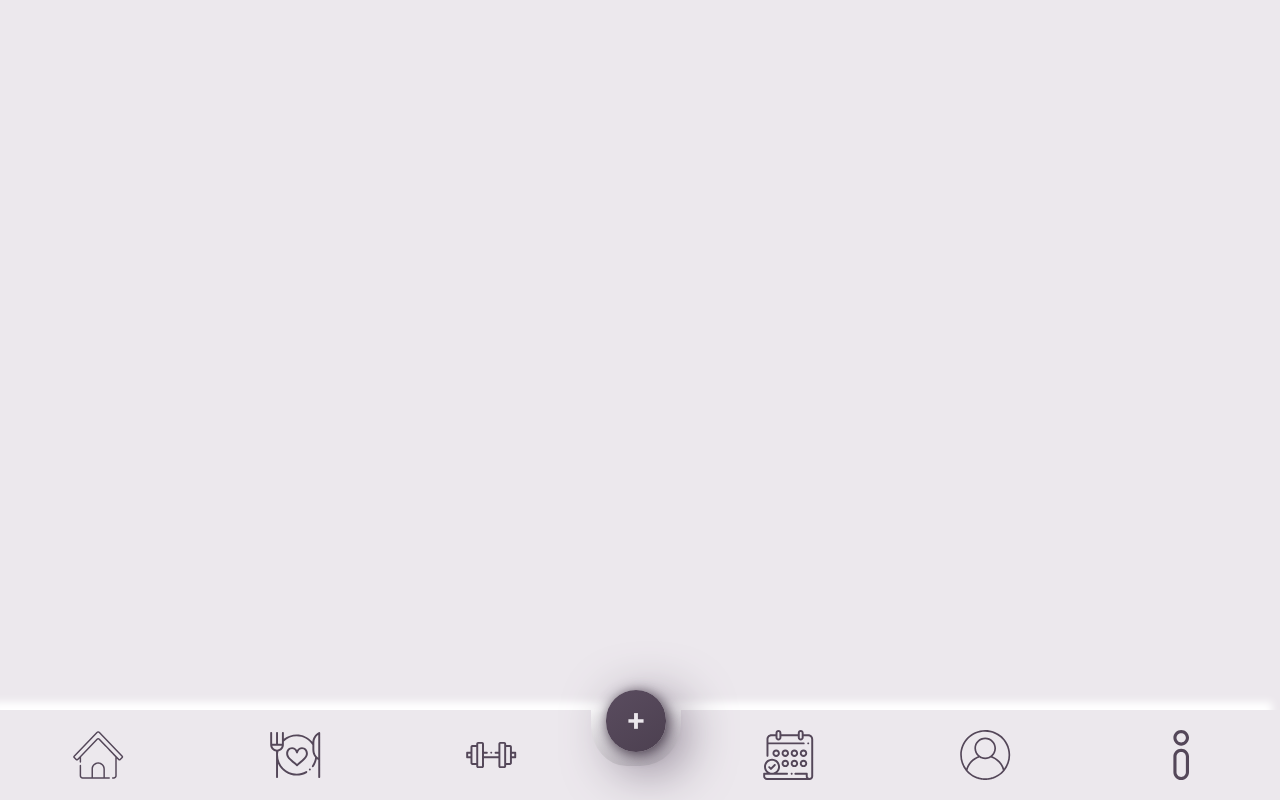
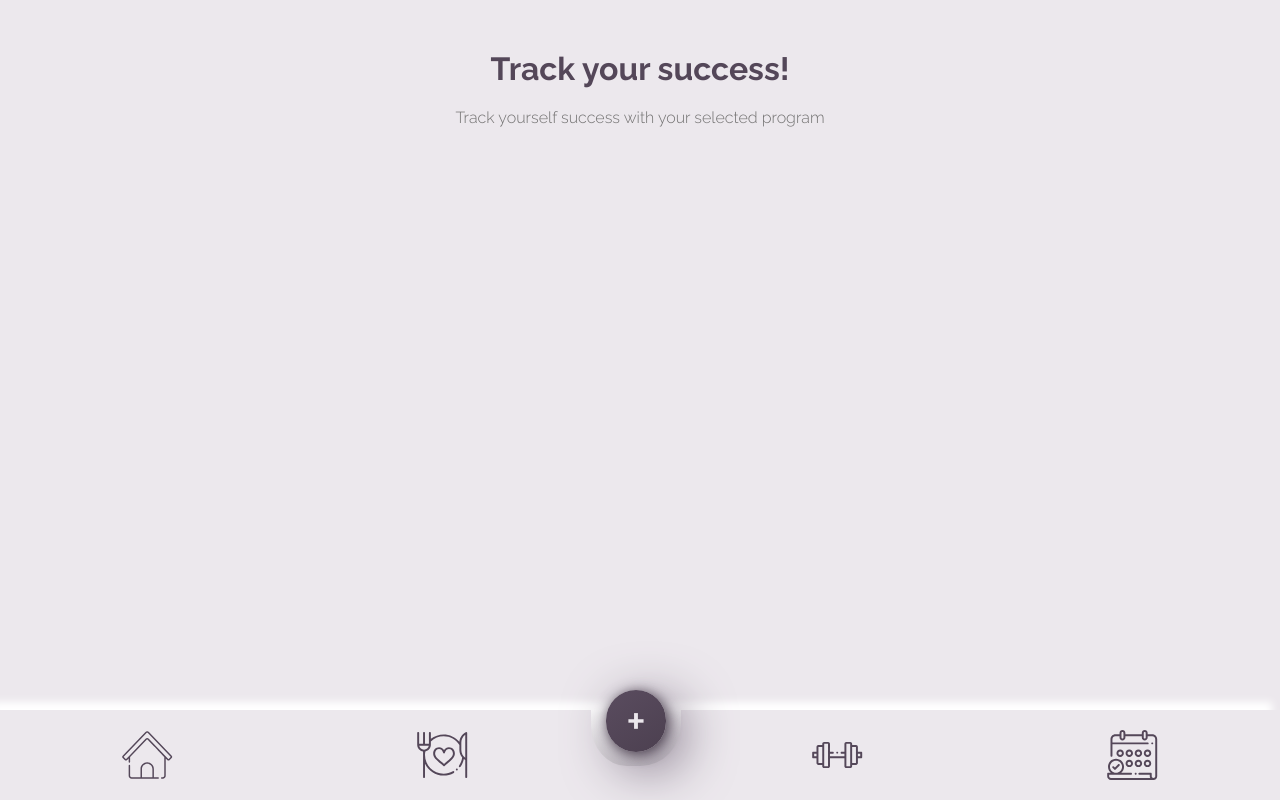
Before and after one commit to Moonlarya/body-fit, a React (Create React App) app: page /tracker in a window 1280 px wide. Built offline with nearby package versions, Linux system fonts and the light colour scheme.

Commit message:
[add]add pages

```diff
--- a/src/bootstrap/index.tsx
+++ b/src/bootstrap/index.tsx
@@ -2,7 +2,13 @@ import Footer from "components/Footer";
 import React, { FC } from "react";
 import { BrowserRouter as Router, Switch, Route } from "react-router-dom";
 
-import { AddPlaylist, CreatePlayList } from "../pages";
+import {
+  AddPlaylist,
+  CreatePlayList,
+  Meals,
+  Tracking,
+  MyWorkouts,
+} from "../pages";
 
 import "./styles.scss";
 
@@ -13,11 +19,11 @@ const App: FC<{}> = () => {
         <Switch>
           <Route exact path="/" component={AddPlaylist} />
           <Route path="/new-playlist" component={CreatePlayList} />
-          <Route path="/my-workouts" />
+          <Route path="/my-workouts" component={MyWorkouts} />
           <Route path="/profile" />
           <Route path="/info" />
-          <Route path="/meals" />
-          <Route path="/tracker" />
+          <Route path="/meals" component={Meals} />
+          <Route path="/tracker" component={Tracking} />
         </Switch>
         <Footer />
       </Router>
--- a/src/bootstrap/styles.scss
+++ b/src/bootstrap/styles.scss
@@ -34,12 +34,6 @@ body {
         align-content: center;
         width: max-content;
         margin: 0 auto 30px;
-
-        .subtitle {
-          color: #727171;
-          font-size: $small;
-          font-weight: $light;
-        }
       }
 
       .workout-block {
@@ -100,3 +94,26 @@ height: 56vw;*/
   background: linear-gradient(145deg, #fdf8fe, #d4d1d5);
   box-shadow: 6px 6px 15px #cdcace, -15px -15px 15px #ffffff;
 }
+
+.fixed-center-down {
+  position: fixed;
+  font-size: $medium;
+  font-weight: $bold;
+  text-transform: uppercase;
+  z-index: 3;
+  width: max-content;
+  bottom: 130px;
+  right: 0;
+  left: -10px;
+  margin: auto;
+}
+
+.subtitle {
+  color: #727171;
+  font-size: $small;
+  font-weight: $light;
+}
+
+.text-center {
+  text-align: center;
+}
--- a/src/components/Footer/Footer.tsx
+++ b/src/components/Footer/Footer.tsx
@@ -5,8 +5,8 @@ import { ReactComponent as Food } from "../../assets/images/food.svg";
 import { ReactComponent as Workout } from "../../assets/images/workout.svg";
 import { ReactComponent as Home } from "../../assets/images/home.svg";
 import { ReactComponent as Tracker } from "../../assets/images/tracker.svg";
-import { ReactComponent as Profile } from "../../assets/images/user.svg";
-import { ReactComponent as Info } from "../../assets/images/info.svg";
+// import { ReactComponent as Profile } from "../../assets/images/user.svg";
+// import { ReactComponent as Info } from "../../assets/images/info.svg";
 
 import "./styles.scss";
 
@@ -17,21 +17,21 @@ const Footer: FC<{}> = () => {
         <Link to="/" className="footer-images">
           <Home className="image" />
         </Link>
-        <Link to="/meals" className="footer-images">
+        <Link to="/meals" className="footer-images margin-right">
           <Food className="image" />
         </Link>
-        <Link to="/my-workouts" className="footer-images margin-right">
+        <Link to="/my-workouts" className="footer-images margin-left">
           <Workout className="image" />
         </Link>
-        <Link to="/tracker" className="footer-images margin-left">
+        <Link to="/tracker" className="footer-images ">
           <Tracker className="image" />
         </Link>
-        <Link to="/profile" className="footer-images">
+        {/* <Link to="/profile" className="footer-images">
           <Profile className="image" />
         </Link>
         <Link to="/info" className="footer-images">
           <Info className="image" />
-        </Link>
+        </Link> */}
       </div>
       <Link to="/new-playlist" className="footer-button-wrapper">
         <div className="footer-button">+</div>
--- a/src/pages/AddPlaylist/AddPlaylist.tsx
+++ b/src/pages/AddPlaylist/AddPlaylist.tsx
@@ -107,6 +107,10 @@ class AddPlaylist extends Component {
       <>
         <div className="wrapper">
           <h1>Let's get better!</h1>
+          <p className="subtitle text-center">
+            Choose workout program and let's start!
+          </p>
+          <button className="primary-button">Chloe Ting</button>
           <Formik
             initialValues={AddPlaylist.initialValues}
             onSubmit={this.onSubmit}
--- a/src/pages/CreatePlayList/CreatePlayList.tsx
+++ b/src/pages/CreatePlayList/CreatePlayList.tsx
@@ -23,6 +23,9 @@ class CreatePlayList extends Component {
     return (
       <>
         <h1>Take it yourself!</h1>
+        <p className="subtitle text-center">
+          You can create your own workout program
+        </p>
         <div className="wrapper">
           <Formik
             initialValues={CreatePlayList.initialValues}
@@ -68,6 +71,14 @@ class CreatePlayList extends Component {
               ))}
             </div>
           </div>
+          <div className="fixed-center-down">
+            <input
+              className="styled-input"
+              type="text"
+              placeholder="Name of your playlist"
+            />
+            <button className="primary-button">Save</button>
+          </div>
         </div>
       </>
     );
--- /dev/null
+++ b/src/pages/Meals/Meals.tsx
@@ -0,0 +1,18 @@
+import React, { Component } from "react";
+
+class Meals extends Component {
+  render() {
+    return (
+      <>
+        <div className="wrapper">
+          <h1>Mmm, delicious!</h1>
+          <p className="subtitle text-center">
+            Here you can choose your meal plan or create own
+          </p>
+        </div>
+      </>
+    );
+  }
+}
+
+export default Meals;
--- /dev/null
+++ b/src/pages/Meals/index.ts
@@ -0,0 +1 @@
+export { default } from "./Meals";
--- /dev/null
+++ b/src/pages/MyWorkouts/MyWorkouts.tsx
@@ -0,0 +1,18 @@
+import React, { Component } from "react";
+
+class MyWorkouts extends Component {
+  render() {
+    return (
+      <>
+        <div className="wrapper">
+          <h1>Let's build yourself!</h1>
+          <p className="subtitle text-center">
+            Now you can workout with your favourite workouts
+          </p>
+        </div>
+      </>
+    );
+  }
+}
+
+export default MyWorkouts;
--- /dev/null
+++ b/src/pages/MyWorkouts/index.ts
@@ -0,0 +1 @@
+export { default } from "./MyWorkouts";
--- /dev/null
+++ b/src/pages/Tracking/Tracking.tsx
@@ -0,0 +1,18 @@
+import React, { Component } from "react";
+
+class Tracking extends Component {
+  render() {
+    return (
+      <>
+        <div className="wrapper">
+          <h1>Track your success!</h1>
+          <p className="subtitle text-center">
+            Track yourself success with your selected program
+          </p>
+        </div>
+      </>
+    );
+  }
+}
+
+export default Tracking;
--- /dev/null
+++ b/src/pages/Tracking/index.ts
@@ -0,0 +1 @@
+export { default } from "./Tracking";
--- a/src/pages/index.ts
+++ b/src/pages/index.ts
@@ -1,4 +1,7 @@
 import AddPlaylist from "./AddPlaylist";
 import CreatePlayList from "./CreatePlayList";
+import Meals from "./Meals";
+import Tracking from "./Tracking";
+import MyWorkouts from "./MyWorkouts";
 
-export { AddPlaylist, CreatePlayList };
+export { AddPlaylist, CreatePlayList, Meals, Tracking, MyWorkouts };
```
